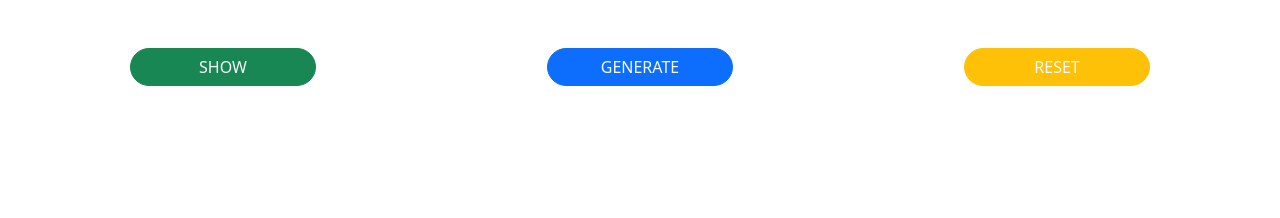
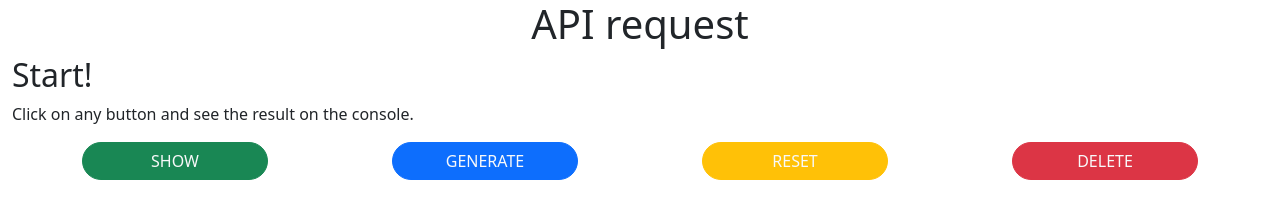
Before and after one commit to manuelffernandez/mockapi-prototype, a plain HTML site: page index.html in a window 1280 px wide. Drawn offline with nearby package versions, Linux system fonts and the light colour scheme; no server answers.

Commit message:
html modified & button delete added

```diff
--- a/index.html
+++ b/index.html
@@ -13,14 +13,19 @@
 </head>
 <body>
 
-    <div class="container row">
-
+    <div class="container row mx-auto justify-content-center">
+        <h1 class="text-center">API request</h1>
+    </div>
+    <div class="container-fluid">
+        <h2>Start!</h2>
+        <p>Click on any button and see the result on the console.</p>
     </div>
 
     <div class="row container mx-auto justify-content-between">
-        <button id="show-btn" class="col-2 m-5 rounded-pill text-light btn btn-success">SHOW</button>
-        <button id="gen-prod-btn" class="col-2 m-5 rounded-pill text-light btn btn-primary">GENERATE</button>
-        <button id="reset-btn" class="col-2 m-5 rounded-pill text-light btn btn-warning">RESET</button>
+        <button id="show-btn" class="col-2 rounded-pill text-light btn btn-success">SHOW</button>
+        <button id="gen-prod-btn" class="col-2 rounded-pill text-light btn btn-primary">GENERATE</button>
+        <button id="reset-btn" class="col-2 rounded-pill text-light btn btn-warning">RESET</button>
+        <button id="reset-btn" class="col-2 rounded-pill text-light btn btn-danger">DELETE</button>
     </div>
 
 
```
